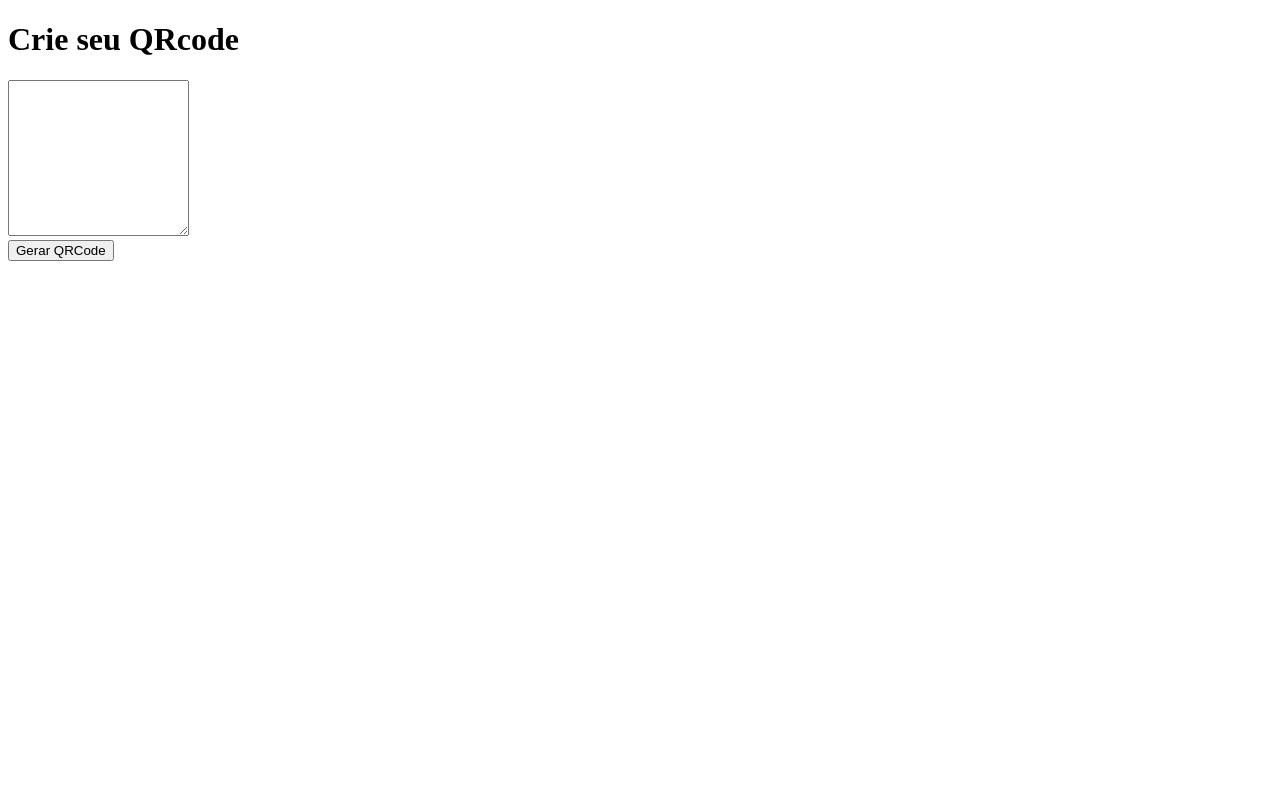
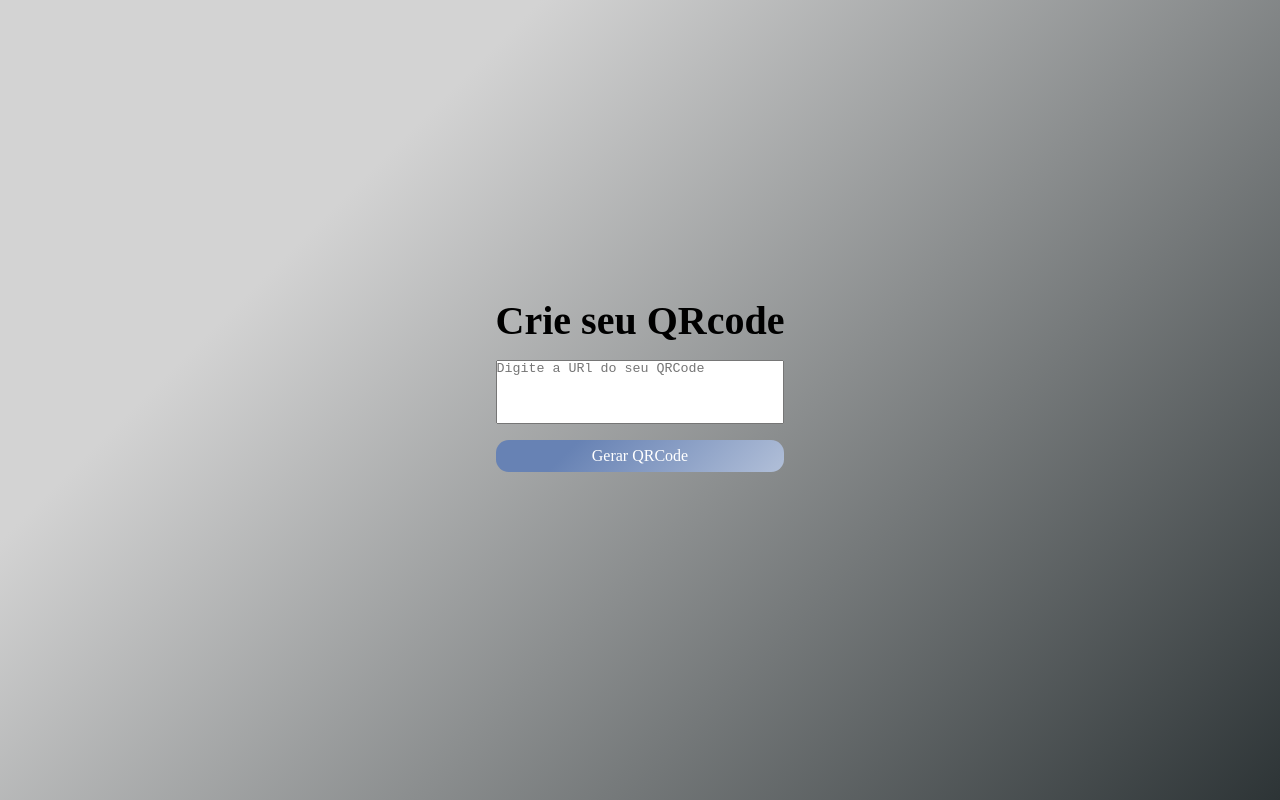
Before and after one commit to andreydantasvf/QrCode-Generator, a plain HTML site: page index.html in a window 1280 px wide. Drawn offline with Linux system fonts and the light colour scheme.

Commit message:
QRCode Generator

```diff
--- a/app.js
+++ b/app.js
@@ -3,4 +3,5 @@ function gerarQRCode() {
     var GoogleChartAPI = 'https://chart.googleapis.com/chart?cht=qr&chs=500x500&chl='
     var conteudoQRCode = GoogleChartAPI + encodeURIComponent(inputLink)
     document.querySelector('#qrcode-image').src = conteudoQRCode
+    document.querySelector('.qrcode-description').textContent = `QRCode referente ao link: ${inputLink}`
 }
--- a/index.html
+++ b/index.html
@@ -5,14 +5,16 @@
     <meta http-equiv="X-UA-Compatible" content="IE=edge">
     <meta name="viewport" content="width=device-width, initial-scale=1.0">
     <title>QRCode</title>
+    <link rel="stylesheet" href="./style.css">
 </head>
 <body>
-    <h1>Crie seu QRcode</h1>
-    <textarea name="" id="" rows="10" maxlength="256"></textarea>
-    <br>
-    <button onclick="gerarQRCode()">Gerar QRCode</button>
-    <br>
-    <img id="qrcode-image">
+    <div class="container">
+        <h1>Crie seu QRcode</h1>
+        <textarea name="" id="" rows="10" maxlength="256" placeholder="Digite a URl do seu QRCode"></textarea>
+        <button onclick="gerarQRCode()">Gerar QRCode</button>
+        <img id="qrcode-image">
+        <p class="qrcode-description"></p>
+    </div>
 
     <script src="./app.js"></script>
 </body>
--- /dev/null
+++ b/style.css
@@ -0,0 +1,70 @@
+* {
+    margin: 0;
+    padding: 0;
+    box-sizing: border-box;
+    text-decoration: none;
+}
+
+body {
+    width: 100%;
+    height: 100vh;
+    font-size: 62.5%;
+    background-color: #2d3436;
+    background-image: linear-gradient(315deg, #2d3436 0%, #d3d3d3 74%);
+
+    display: flex;
+    align-items: center;
+    justify-content: center;
+}
+
+.container {
+    display: flex;
+    flex-direction: column;
+    align-items: center;
+    justify-content: center;
+    gap: 1rem;
+    word-wrap: break-word;
+}
+
+.container h1 {
+    font-family: 'sans-serif';
+    font-size: 2.5rem;
+}
+
+.container textarea {
+    width: 100%;
+    max-width: 25rem;
+    height: 4rem;
+    resize: none;
+    word-wrap: break-word;
+}
+
+.container textarea:focus {
+    outline: none;
+}
+
+.container button {
+    width: 100%;
+    height: 2rem;
+    font-family: 'sans-serif';
+    font-size: 1rem;
+    color: white;
+    border: none;
+    border-radius: .8rem;
+    background-color: #b1bfd8;
+    background-image: linear-gradient(315deg, #b1bfd8 0%, #6782b4 74%);
+    cursor: pointer;
+}
+
+.container button:hover {
+    transform: scale(1.05);
+}
+
+.container img {
+    max-width: 15rem;
+}
+
+.container p {
+    font-family: 'sans-serif';
+    font-size: .8rem;
+}
```
Also changed, not shown: 1 other file.
